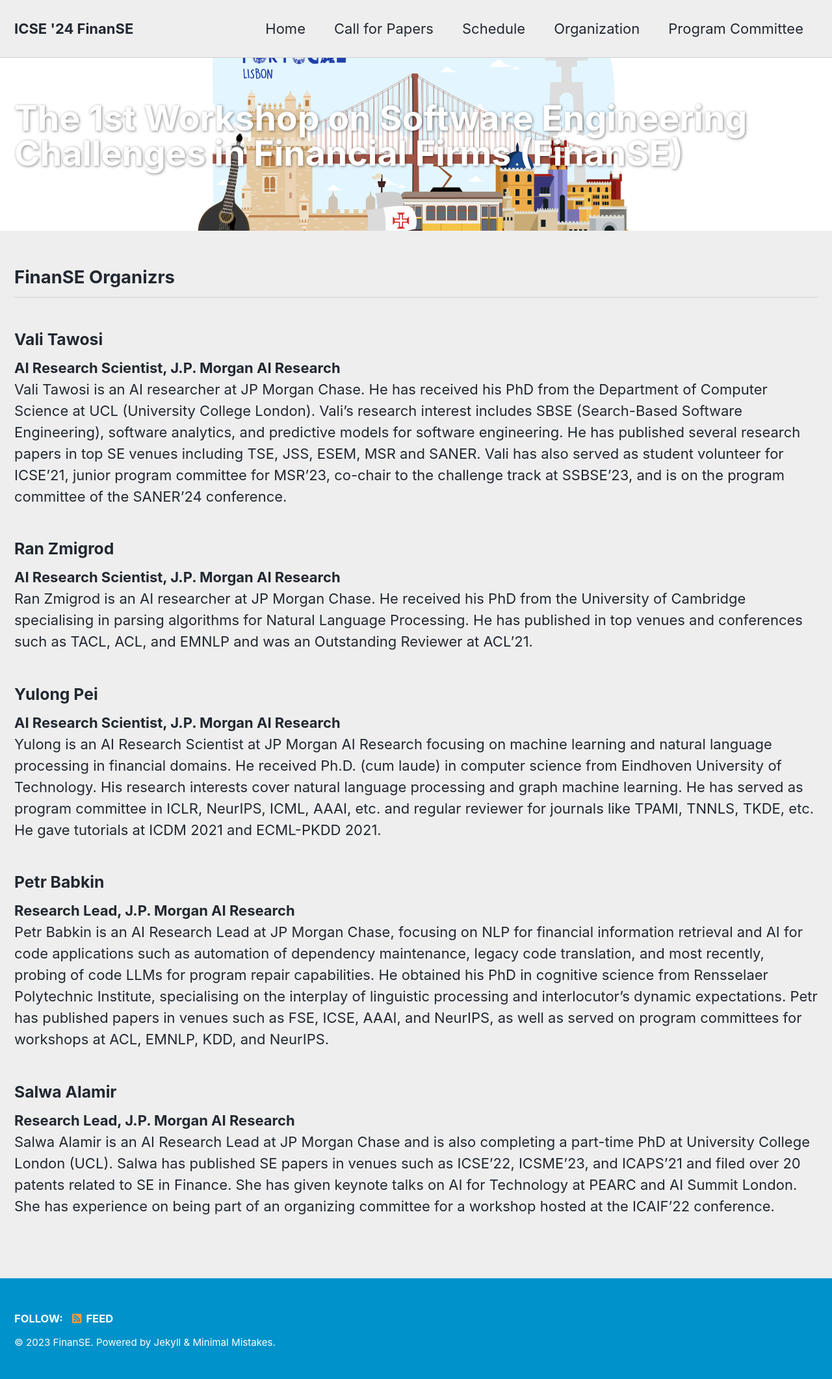
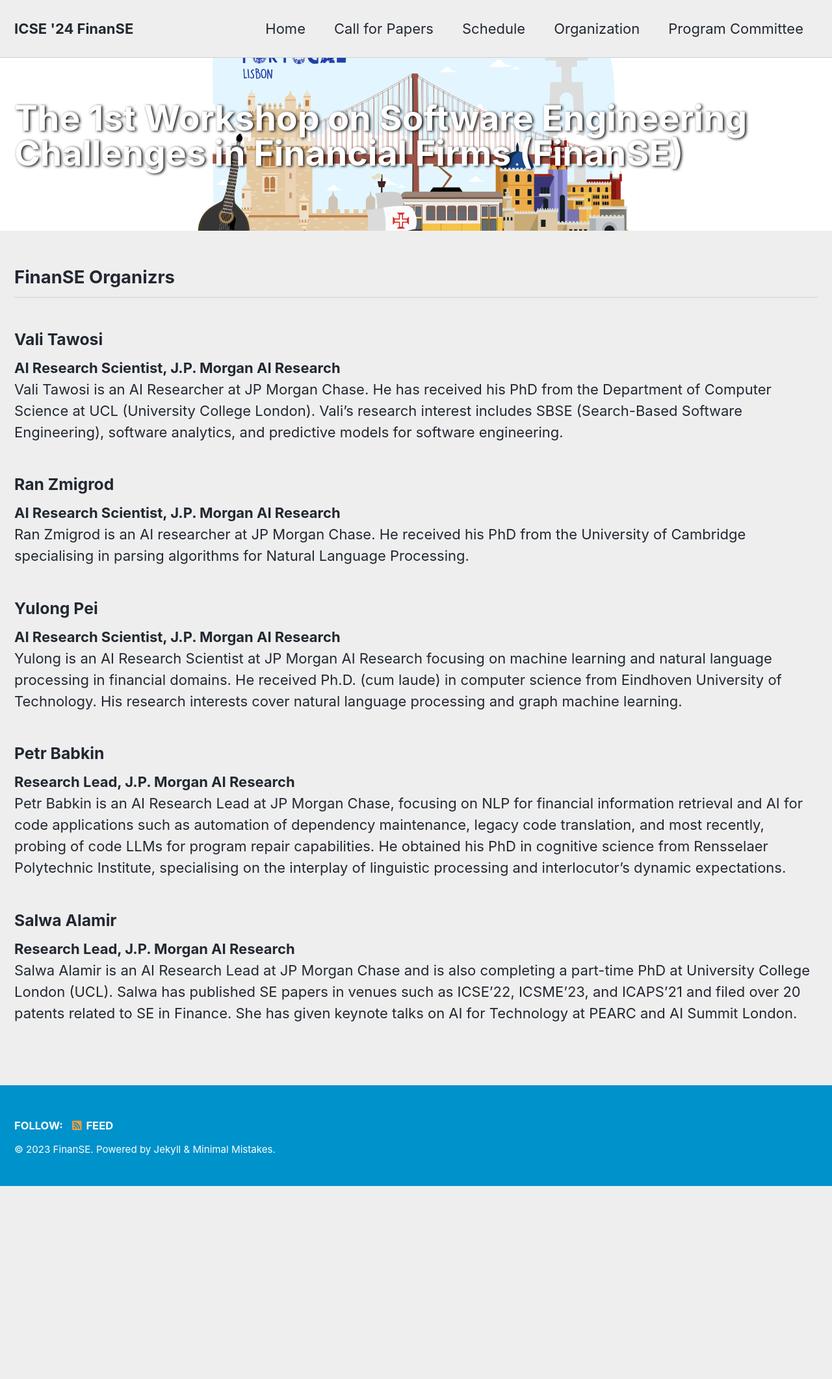
Before and after one commit to finanse24/finanse24.github.io, a Jekyll site: the page built from _pages/organizers.md, in a window 1280 px wide. Shown: the whole page at 65% size. Built offline with Jekyll 4.4.1, drawn with Linux system fonts in a browser that asks for light colours; cached includes are drawn as plain includes; after the commit the page ends 1825 px from its top, so only the background shows below that.

```diff
--- a/_pages/organizers.md
+++ b/_pages/organizers.md
@@ -10,20 +10,25 @@ header:
 
 <h3>Vali Tawosi</h3>
 <strong>AI Research Scientist, J.P. Morgan AI Research</strong><br>
-Vali Tawosi is an AI researcher at JP Morgan Chase. He has received his PhD from the Department of Computer Science at UCL (University College London). Vali's research interest includes SBSE (Search-Based Software Engineering), software analytics, and predictive models for software engineering. He has published several research papers in top SE venues including TSE, JSS, ESEM, MSR and SANER. Vali has also served as student volunteer for ICSE'21, junior program committee for MSR'23, co-chair to the challenge track at SSBSE'23, and is on the program committee of the SANER'24 conference.
+Vali Tawosi is an AI Researcher at JP Morgan Chase. He has received his PhD from the Department of Computer Science at UCL (University College London). Vali's research interest includes SBSE (Search-Based Software Engineering), software analytics, and predictive models for software engineering.
+<!-- He has published several research papers in top SE venues including TSE, JSS, ESEM, MSR and SANER. Vali has also served as student volunteer for ICSE'21, junior program committee for MSR'23, co-chair to the challenge track at SSBSE'23, and is on the program committee of the SANER'24 conference. -->
 
 <h3>Ran Zmigrod</h3>
 <strong>AI Research Scientist, J.P. Morgan AI Research</strong><br>
-Ran Zmigrod is an AI researcher at JP Morgan Chase. He received his PhD from the University of Cambridge specialising in parsing algorithms for Natural Language Processing. He has published in top venues and conferences such as TACL, ACL, and EMNLP and was an Outstanding Reviewer at ACL'21.
+Ran Zmigrod is an AI researcher at JP Morgan Chase. He received his PhD from the University of Cambridge specialising in parsing algorithms for Natural Language Processing.
+<!-- He has published in top venues and conferences such as TACL, ACL, and EMNLP and was an Outstanding Reviewer at ACL'21. -->
 
 <h3>Yulong Pei </h3>
 <strong>AI Research Scientist, J.P. Morgan AI Research</strong><br>
-Yulong is an AI Research Scientist at JP Morgan AI Research focusing on machine learning and natural language processing in financial domains. He received Ph.D. (cum laude) in computer science from Eindhoven University of Technology. His research interests cover natural language processing and graph machine learning. He has served as program committee in ICLR, NeurIPS, ICML, AAAI, etc. and regular reviewer for journals like TPAMI, TNNLS, TKDE, etc. He gave tutorials at ICDM 2021 and ECML-PKDD 2021.
+Yulong is an AI Research Scientist at JP Morgan AI Research focusing on machine learning and natural language processing in financial domains. He received Ph.D. (cum laude) in computer science from Eindhoven University of Technology. His research interests cover natural language processing and graph machine learning.
+<!-- He has served as program committee in ICLR, NeurIPS, ICML, AAAI, etc. and regular reviewer for journals like TPAMI, TNNLS, TKDE, etc. He gave tutorials at ICDM 2021 and ECML-PKDD 2021. -->
 
 <h3>Petr Babkin</h3>
 <strong>Research Lead, J.P. Morgan AI Research</strong><br>
-Petr Babkin is an AI Research Lead at JP Morgan Chase, focusing on NLP for financial information retrieval and AI for code applications such as automation of dependency maintenance, legacy code translation, and most recently, probing of code LLMs for program repair capabilities. He obtained his PhD in cognitive science from Rensselaer Polytechnic Institute, specialising on the interplay of linguistic processing and interlocutor's dynamic expectations. Petr has published papers in venues such as FSE, ICSE, AAAI, and NeurIPS, as well as served on program committees for workshops at ACL, EMNLP, KDD, and NeurIPS.
+Petr Babkin is an AI Research Lead at JP Morgan Chase, focusing on NLP for financial information retrieval and AI for code applications such as automation of dependency maintenance, legacy code translation, and most recently, probing of code LLMs for program repair capabilities. He obtained his PhD in cognitive science from Rensselaer Polytechnic Institute, specialising on the interplay of linguistic processing and interlocutor's dynamic expectations.
+<!-- Petr has published papers in venues such as FSE, ICSE, AAAI, and NeurIPS, as well as served on program committees for workshops at ACL, EMNLP, KDD, and NeurIPS. -->
 
 <h3>Salwa Alamir</h3>
 <strong>Research Lead, J.P. Morgan AI Research</strong><br>
-Salwa Alamir is an AI Research Lead at JP Morgan Chase and is also completing a part-time PhD at University College London (UCL). Salwa has published SE papers in venues such as ICSE'22, ICSME'23, and ICAPS'21 and filed over 20 patents related to SE in Finance. She has given keynote talks on AI for Technology at PEARC and AI Summit London. She has experience on being part of an organizing committee for a workshop hosted at the ICAIF'22 conference.
+Salwa Alamir is an AI Research Lead at JP Morgan Chase and is also completing a part-time PhD at University College London (UCL). Salwa has published SE papers in venues such as ICSE'22, ICSME'23, and ICAPS'21 and filed over 20 patents related to SE in Finance. She has given keynote talks on AI for Technology at PEARC and AI Summit London.
+<!-- She has experience on being part of an organizing committee for a workshop hosted at the ICAIF'22 conference. -->
--- a/_sass/minimal-mistakes/_page.scss
+++ b/_sass/minimal-mistakes/_page.scss
@@ -197,7 +197,7 @@ body {
     .page__lead,
     .btn {
       color: #fff;
-      text-shadow: 1px 1px 4px rgba(#000, 0.5);
+      text-shadow: 2px 1px 4px rgb(0, 0, 0);
     }
 
     .page__lead {
```
Also changed, not shown: _pages/call_for_papers.md (+8 -2 lines), _pages/home.md (+8 -5 lines).
